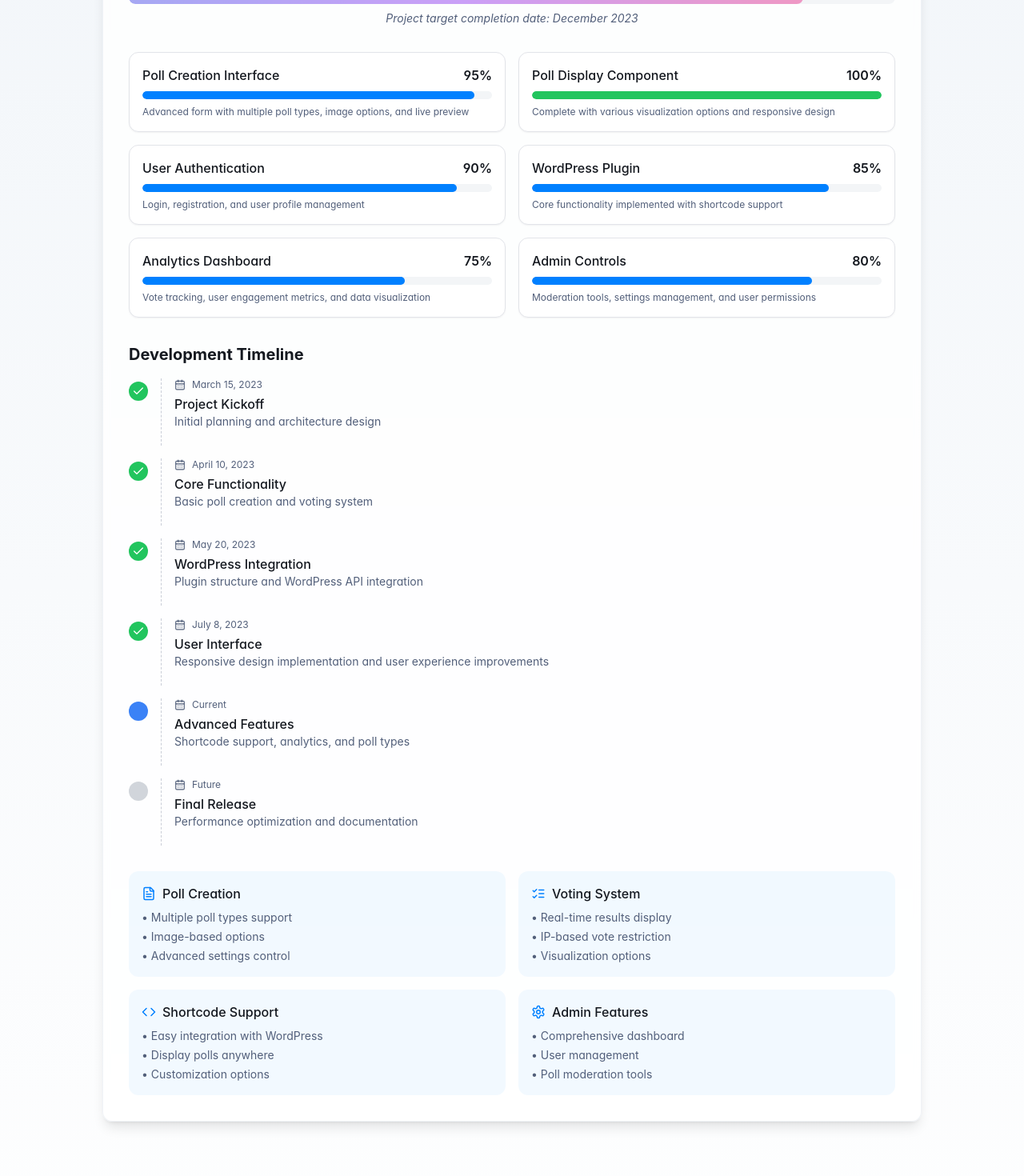
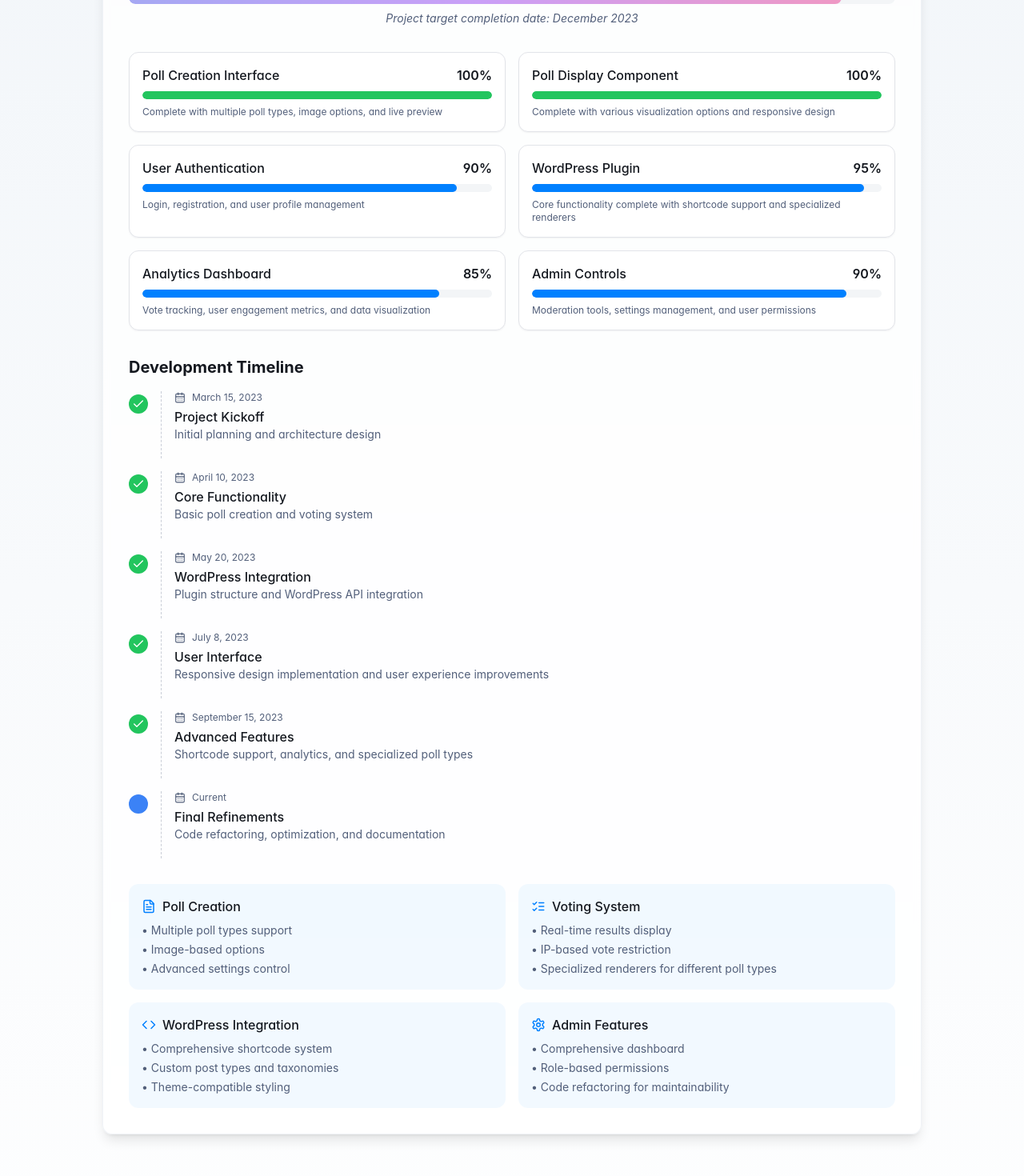
Before and after one commit to TheEpicuros/pollify-frontend, a React (Vite) app: page /progress in a window 1280 px wide. Shown: the part 380-1850 px from the top of the page at 80% size. Built offline with nearby package versions, Linux system fonts and the light colour scheme.

Commit message:
Refresh progress page
Update the progress page to reflect the current development stage.

```diff
--- a/src/components/ProjectProgress.tsx
+++ b/src/components/ProjectProgress.tsx
@@ -8,8 +8,8 @@ const ProjectProgress = () => {
   const progressData = [
     {
       label: "Poll Creation Interface",
-      value: 95,
-      description: "Advanced form with multiple poll types, image options, and live preview"
+      value: 100,
+      description: "Complete with multiple poll types, image options, and live preview"
     },
     {
       label: "Poll Display Component",
@@ -23,17 +23,17 @@ const ProjectProgress = () => {
     },
     {
       label: "WordPress Plugin",
-      value: 85,
-      description: "Core functionality implemented with shortcode support"
+      value: 95,
+      description: "Core functionality complete with shortcode support and specialized renderers"
     },
     {
       label: "Analytics Dashboard",
-      value: 75,
+      value: 85,
       description: "Vote tracking, user engagement metrics, and data visualization"
     },
     {
       label: "Admin Controls",
-      value: 80,
+      value: 90,
       description: "Moderation tools, settings management, and user permissions"
     }
   ];
@@ -49,8 +49,8 @@ const ProjectProgress = () => {
     { status: "completed", date: "April 10, 2023", title: "Core Functionality", description: "Basic poll creation and voting system" },
     { status: "completed", date: "May 20, 2023", title: "WordPress Integration", description: "Plugin structure and WordPress API integration" },
     { status: "completed", date: "July 8, 2023", title: "User Interface", description: "Responsive design implementation and user experience improvements" },
-    { status: "in-progress", date: "Current", title: "Advanced Features", description: "Shortcode support, analytics, and poll types" },
-    { status: "planned", date: "Future", title: "Final Release", description: "Performance optimization and documentation" }
+    { status: "completed", date: "September 15, 2023", title: "Advanced Features", description: "Shortcode support, analytics, and specialized poll types" },
+    { status: "in-progress", date: "Current", title: "Final Refinements", description: "Code refactoring, optimization, and documentation" }
   ];
 
   return (
@@ -156,19 +156,19 @@ const ProjectProgress = () => {
           <ul className="text-sm space-y-1 text-muted-foreground">
             <li>• Real-time results display</li>
             <li>• IP-based vote restriction</li>
-            <li>• Visualization options</li>
+            <li>• Specialized renderers for different poll types</li>
           </ul>
         </div>
 
         <div className="bg-primary/5 rounded-lg p-4">
           <div className="flex items-center mb-2">
             <Code size={18} className="text-primary mr-2" />
-            <h4 className="font-medium">Shortcode Support</h4>
+            <h4 className="font-medium">WordPress Integration</h4>
           </div>
           <ul className="text-sm space-y-1 text-muted-foreground">
-            <li>• Easy integration with WordPress</li>
-            <li>• Display polls anywhere</li>
-            <li>• Customization options</li>
+            <li>• Comprehensive shortcode system</li>
+            <li>• Custom post types and taxonomies</li>
+            <li>• Theme-compatible styling</li>
           </ul>
         </div>
 
@@ -179,8 +179,8 @@ const ProjectProgress = () => {
           </div>
           <ul className="text-sm space-y-1 text-muted-foreground">
             <li>• Comprehensive dashboard</li>
-            <li>• User management</li>
-            <li>• Poll moderation tools</li>
+            <li>• Role-based permissions</li>
+            <li>• Code refactoring for maintainability</li>
           </ul>
         </div>
       </div>
```
